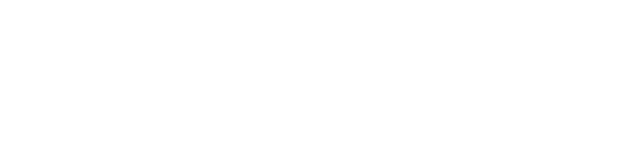
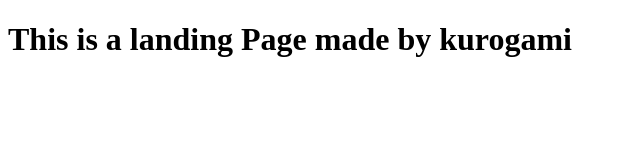
Before and after one commit to Kurogamii/Wellinvestors, a plain HTML site: page index.html in a window 1280 px wide. Shown: the whole page, without its empty margins (0-640 px from the left). Drawn offline with Linux system fonts and the light colour scheme.

Commit message:
Update index.html

```diff
--- a/index.html
+++ b/index.html
@@ -7,6 +7,6 @@
     <title>Well-Investors</title>
 </head>
 <body>
-
+    <h1>This is a landing Page made by kurogami</h1>
 </body>
 </html>
```
